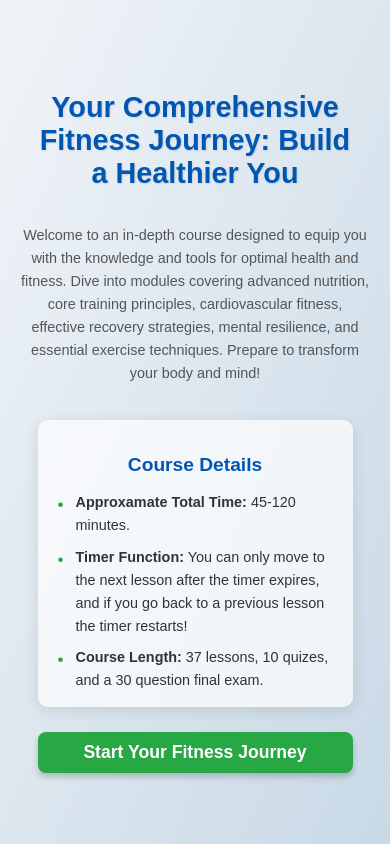
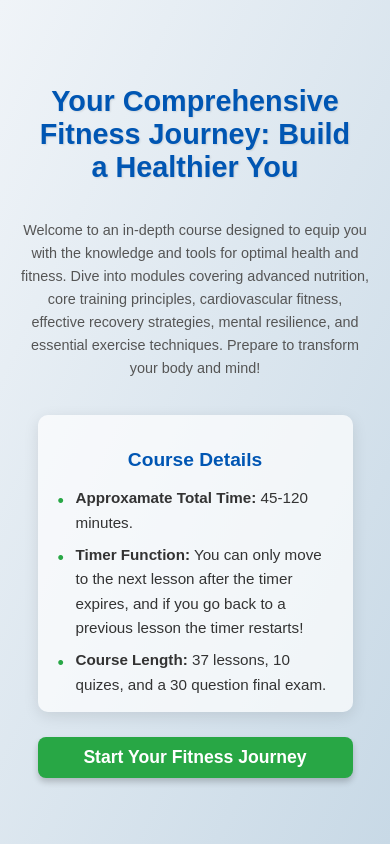
Before and after one commit to KurtAstarita/fitness-course, a plain HTML site: page index.html in a window 390 px wide. Drawn offline with Linux system fonts and the light colour scheme.

Commit message:
Update style.css

```diff
--- a/style.css
+++ b/style.css
@@ -83,6 +83,9 @@
     max-width: 600px; /* Limit width to keep it neat */
     width: 90%; /* Responsive width */
     text-align: left; /* Align text within the box */
+    /* Add this to ensure content inside doesn't overflow the box itself */
+    overflow-wrap: break-word; /* Ensures long words break to fit */
+    word-wrap: break-word;     /* Legacy for older browsers */
 }
 
 #cover-page #list h3 {
@@ -103,8 +106,12 @@
     line-height: 1.8;
     color: #333;
     margin-bottom: 8px;
-    padding-left: 25px; /* Space for custom bullet */
+    /* REDUCED PADDING: This is the key change for mobile */
+    padding-left: 20px; /* Slightly less space for custom bullet, allows more text room */
     position: relative;
+    /* Ensure text wraps within the available space */
+    word-break: break-word; /* Breaks words at arbitrary points if needed */
+    overflow-wrap: break-word; /* Standard property for breaking long words */
 }
 
 #cover-page #list li:last-child {
@@ -118,6 +125,7 @@
     font-size: 1.2em;
     position: absolute;
     left: 0;
+    /* Adjust top slightly if needed for vertical alignment with new padding-left */
     top: 0;
 }
 
@@ -354,3 +362,16 @@ body {
         font-size: 1.3em;
     }
 }
+
+
+/* --- Add/Adjust Media Queries for even smaller screens if necessary --- */
+@media (max-width: 480px) {
+    #cover-page #list {
+        padding: 15px 20px; /* Further reduce padding on very small screens */
+    }
+
+    #cover-page #list li {
+        font-size: 0.95em; /* Slightly smaller font size for list items */
+        padding-left: 18px; /* Further reduce padding for bullet point */
+    }
+}
```
